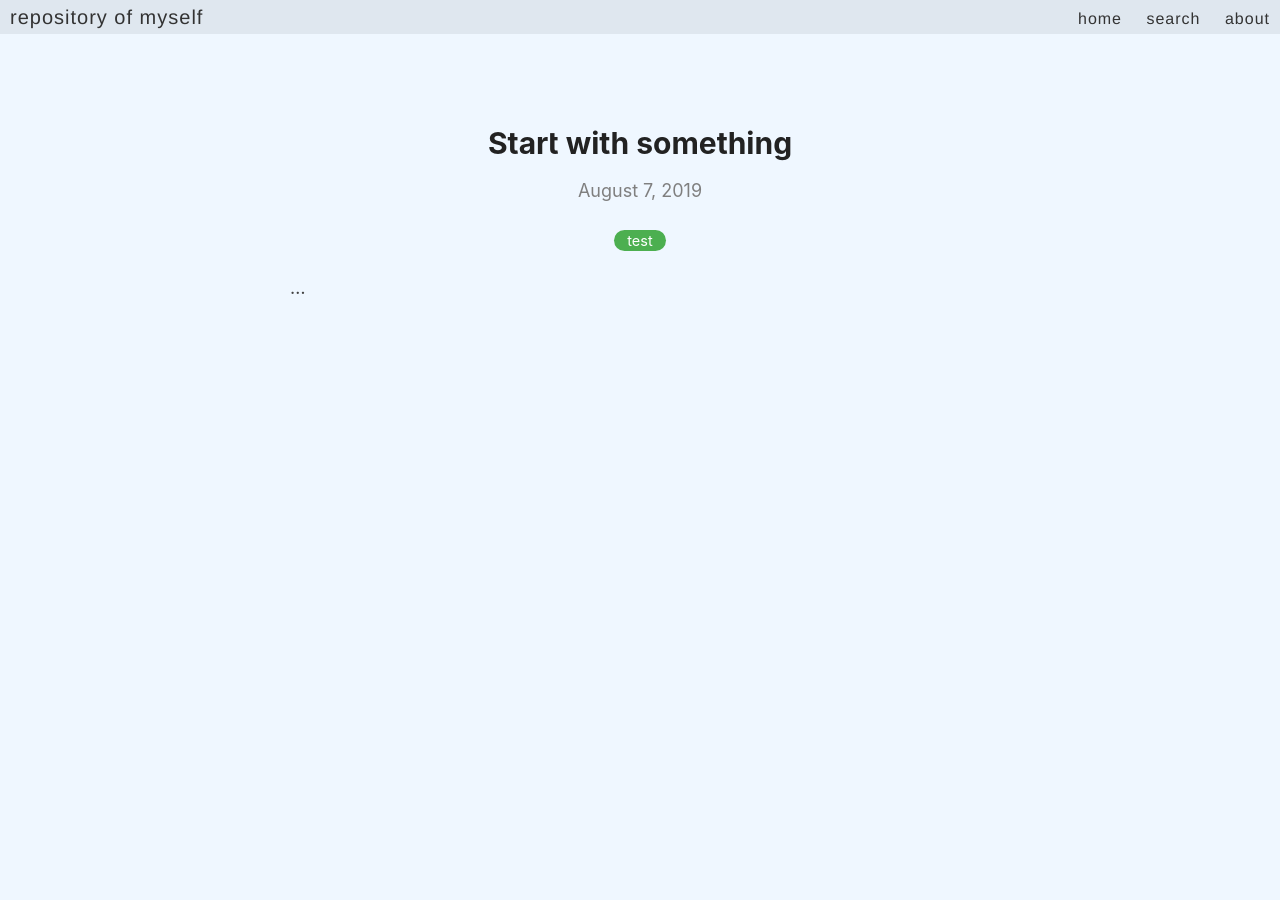
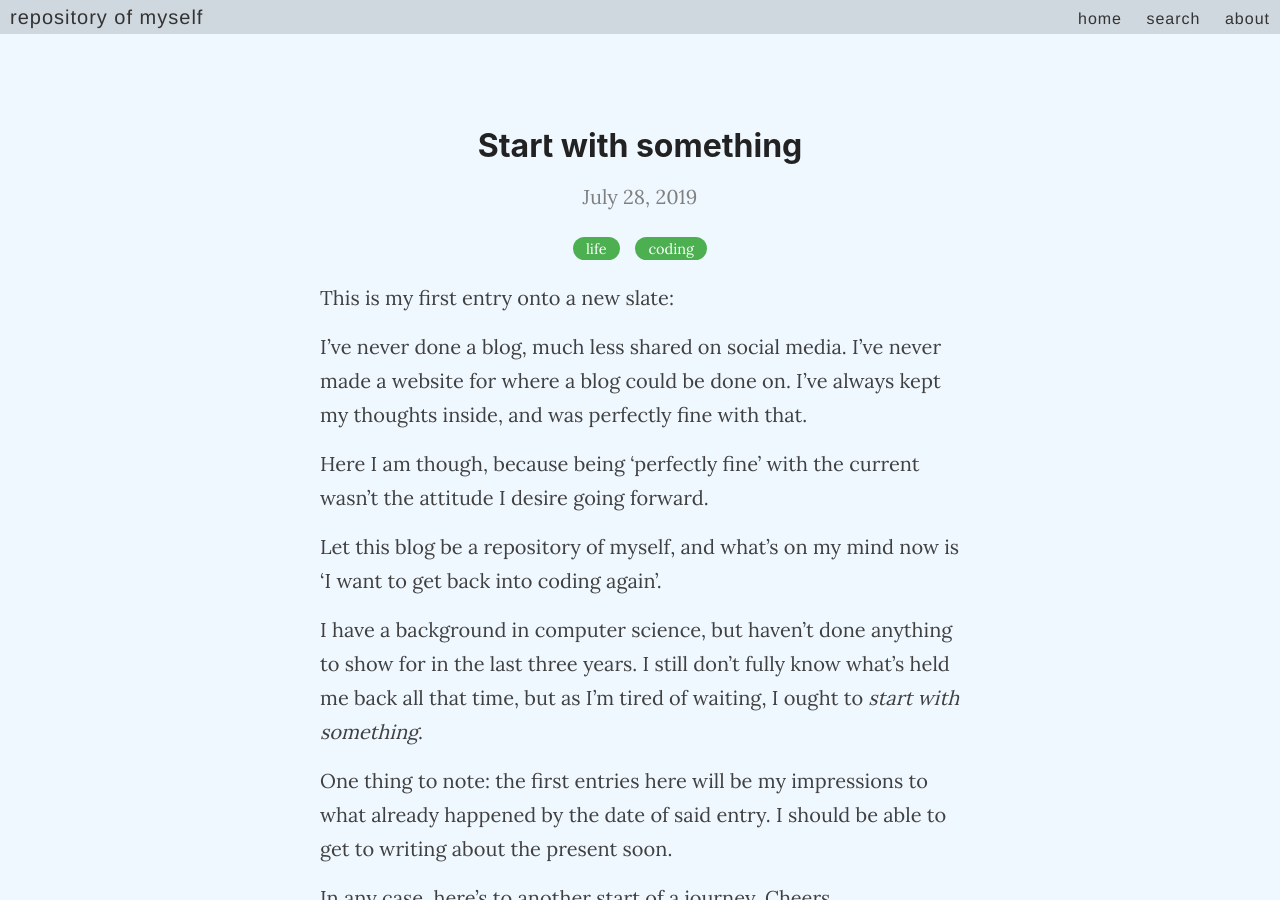
Before and after one commit to ny-sa/ny-sa.github.io, a Jekyll site: the page built from _posts/2019-7-28-Start with something.md, in a window 1280 px wide and 900 px high. Built offline with Jekyll 4.4.1, drawn with Linux system fonts in a browser that asks for light colours; some of the changed text lies outside the part shown.

Commit message:
First entry!

```diff
--- a/_config.yml
+++ b/_config.yml
@@ -86,7 +86,7 @@ plugins:
 
 include: ['_pages']
 
-paginate: 1
+paginate: 6
 paginate_path: /page:num/
 
 # Exclude these files from your production _site
--- /dev/null
+++ b/_posts/2019-7-28-Start with something.md
@@ -0,0 +1,22 @@
+---
+layout: post
+title: Start with something
+categories: life coding
+---
+
+This is my first entry onto a new slate:
+
+I've never done a blog, much less shared on social media.
+I've never made a website for where a blog could be done on.
+I've always kept my thoughts inside, and was perfectly fine with that.
+
+Here I am though, because being 'perfectly fine' with the current wasn't the attitude I desire going forward.
+
+Let this blog be a repository of myself, and what's on my mind now is 'I want to get back into coding again'.
+
+I have a background in computer science, but haven't done anything to show for in the last three years.
+I still don't fully know what's held me back all that time, but as I'm tired of waiting, I ought to *start with something*.
+
+One thing to note: the first entries here will be my impressions to what already happened by the date of said entry. I should be able to get to writing about the present soon.
+
+In any case, here's to another start of a journey. Cheers
--- a/_posts/2019-8-7-Start with something.md
+++ /dev/null
@@ -1,7 +0,0 @@
----
-layout: post
-title: Start with something
-categories: test
----
-
-...
--- a/style.scss
+++ b/style.scss
@@ -14,6 +14,7 @@
 /**************/
 
 @import url('https://fonts.googleapis.com/css?family=Roboto');
+@import url('https://fonts.googleapis.com/css?family=Lora');
 
 html {
   font-size: 100%;
@@ -22,11 +23,11 @@ html {
 
 body {
   background: #EFF7FF;
-  font-family: -system-ui, -apple-system, BlinkMacSystemFont, "Segoe UI", Roboto, Helvetica, Arial, sans-serif, "Apple Color Emoji", "Segoe UI Emoji", "Segoe UI Symbol";
+  font-family: Lora, Georgia, "Times New Roman", serif, "Apple Color Emoji", "Segoe UI Emoji", "Segoe UI Symbol";
   color: #404040;
   line-height: 1.7;
   font-weight: 400;
-  font-size: 18px;
+  font-size: 20px;
   height: 100%;
 }
 
@@ -36,14 +37,14 @@ body {
   max-width: 3840px;
   padding: 0 10px;
   width: 100%;
-  background-color: #DFE7EF;
+  background-color: #CFD7DF;
   position: fixed;
   top: 0;
 }
 
 .container-main {
   margin: 0 auto;
-  max-width: 720px;
+  max-width: 660px;
   padding: 0 10px;
   width: 100%;
 }
@@ -71,14 +72,14 @@ h1, h2, h3, h4, h5, h6 {
 }
 
 h1 {
-  font-size: 30px;
+  font-size: 32px;
   a {
     color: inherit;
   }
 }
 
 h2 {
-  font-size: 24px;
+  font-size: 26px;
 }
 
 @media (min-width: 769px){
@@ -94,11 +95,11 @@ h2 {
 }
 
 h3 {
-  font-size: 20px;
+  font-size: 22px;
 }
 
 h4 {
-  font-size: 18px;
+  font-size: 20px;
   color: #222;
 }
 
@@ -413,7 +414,7 @@ nav {
   bottom: 0;
   width: 100%;
   height: 47px;
-  background-color: #DFE7EF;
+  background-color: #CFD7DF;
 }
 
 footer {
```
Also changed, not shown: _pages/about.md (+5 -1 lines), _posts/2019-7-29-WIP.md (added, +7 -0 lines), _posts/2019-8-8-Another one.md (deleted, +0 -7 lines), fonts/Lora-Bold.ttf (added), fonts/Lora-BoldItalic.ttf (added), fonts/Lora-Italic.ttf (added), fonts/Lora-Regular.ttf (added).
